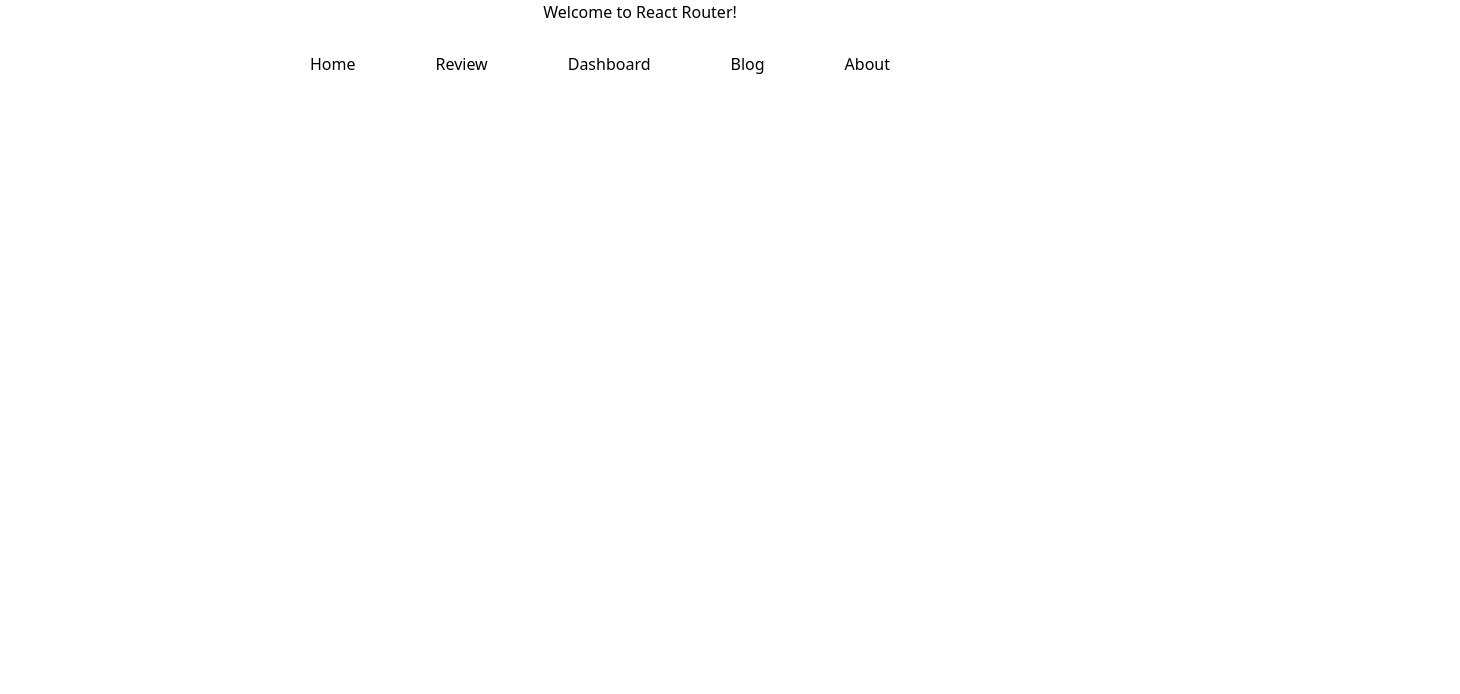
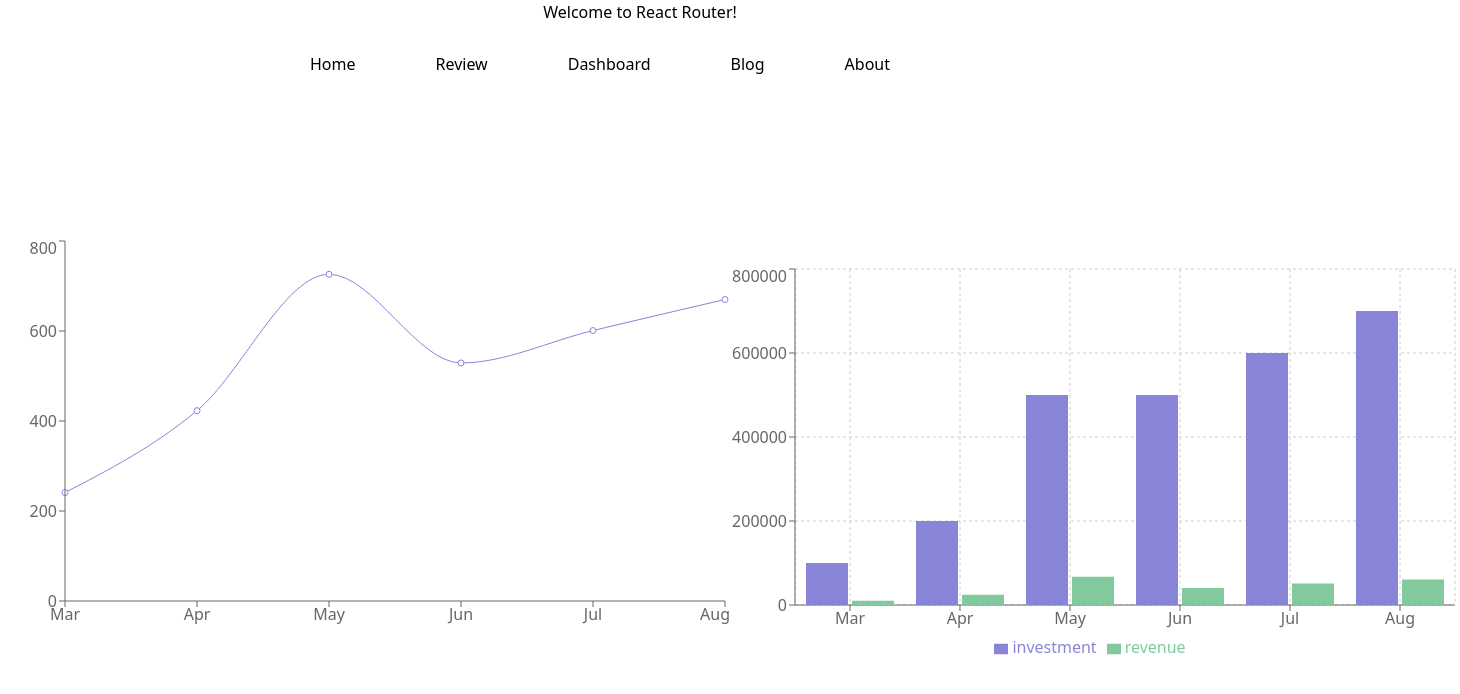
Before and after one commit to jasim-164/product-analysis-website-jasim-164, a React (Create React App) app: page /dashboard in a window 1280 px wide. Shown: the top 694 px of the page, 1460 px wide, since content can reach past the window. Built offline with nearby package versions, Linux system fonts and the light colour scheme; the HTML template or start-up script is replaced by a standard one.

Commit message:
dashboard added

```diff
--- a/package.json
+++ b/package.json
@@ -10,6 +10,7 @@
     "react-dom": "^18.0.0",
     "react-router-dom": "^6.3.0",
     "react-scripts": "5.0.0",
+    "recharts": "^2.1.9",
     "web-vitals": "^2.1.4"
   },
   "scripts": {
--- a/src/components/Blog/Blog.js
+++ b/src/components/Blog/Blog.js
@@ -2,8 +2,22 @@
 
 const Blog = () => {
     return (
-        <div>
+        <div className="container mt-10">
 
+            <div>
+            <h1 className="text-4xl">What is Context API?</h1>
+            <p></p>
+            </div>
+
+            <div>
+            <h1 className="text-4xl">What is semantic Tags?</h1>
+            <p></p>
+            </div>
+
+            <div>
+            <h1 className="text-4xl">What is the difference between block and inline block elements?</h1>
+            <p></p>
+            </div>
         </div>
     );
 };
--- a/src/components/Dashboard/Dashboard.js
+++ b/src/components/Dashboard/Dashboard.js
@@ -1,10 +1,70 @@
 import React from 'react';
+import { LineChart,Line, Tooltip, XAxis, YAxis,BarChart,CartesianGrid,Bar,Legend } from 'recharts';
 
 const Dashboard = () => {
+    const data =[
+        {
+            "month": "Mar",
+            "investment": 100000,
+            "sell": 241,
+            "revenue": 10401
+        },
+        {
+            "month": "Apr",
+            "investment": 200000,
+            "sell": 423,
+            "revenue": 24500
+        },
+        {
+            "month": "May",
+            "investment": 500000,
+            "sell": 726,
+            "revenue": 67010
+        },
+        {
+            "month": "Jun",
+            "investment": 500000,
+            "sell": 529,
+            "revenue": 40405
+        },
+        {
+            "month": "Jul",
+            "investment": 600000,
+            "sell": 601,
+            "revenue": 50900
+        },
+        {
+            "month": "Aug",
+            "investment": 700000,
+            "sell": 670,
+            "revenue": 61000
+        }
+    ];
     return (
+        <div className="flex justify-between align-center mt-40">
         <div>
+        <LineChart width={730} height={400} data={data}>
+        <Line type="monotone" dataKey="sell" stroke="#8884d8"></Line>
+        <XAxis dataKey="month"></XAxis>
+        <YAxis/>
+        <Tooltip></Tooltip>
+        </LineChart>
+        </div>
 
+        <div className="mt-7">
+        <BarChart width={730} height={400} data={data}>
+           <CartesianGrid strokeDasharray="3 3" />
+           <XAxis dataKey="month" />
+           <YAxis />
+           <Tooltip />
+           <Legend />
+            <Bar dataKey="investment" fill="#8884d8" />
+            <Bar dataKey="revenue" fill="#82ca9d" />
+        </BarChart>
         </div>
+        </div>
+
+
     );
 };
 
--- a/src/components/Home/Home.js
+++ b/src/components/Home/Home.js
@@ -1,12 +1,19 @@
 import React, { useEffect, useState } from 'react';
 
 const Home = () => {
-
+    const[reviews,setreviews] =useState([]);
+    useEffect(() =>{
+        fetch('reviews.json')
+        .then(response => response.json())
+        .then(data =>setreviews(data))
+    },[])
 
     return (
-        <div>
-            <h1>Allah maff koro</h1>
-        </div>
+
+            reviews.map(review =>{
+                <div id="review._id">${review.author}</div>
+            })
+
     );
 };
 
--- a/src/components/NotFound/NotFound.js
+++ b/src/components/NotFound/NotFound.js
@@ -2,10 +2,8 @@
 
 const NotFound = () => {
     return (
-        <div>
-        <h1>the page was not found</h1>
-        <h1>404</h1>
-
+        <div className="mt-20 text-center">
+        <h1 className="font-mono text-5xl"><span className="text-blue-700 ">404! </span>the page was not found</h1>
         </div>
     );
 };
```
Also changed, not shown: public/reviews.json (renamed from src/fakedata/reviews.json), 1 other file (tests, documents, lock files or other folders).
